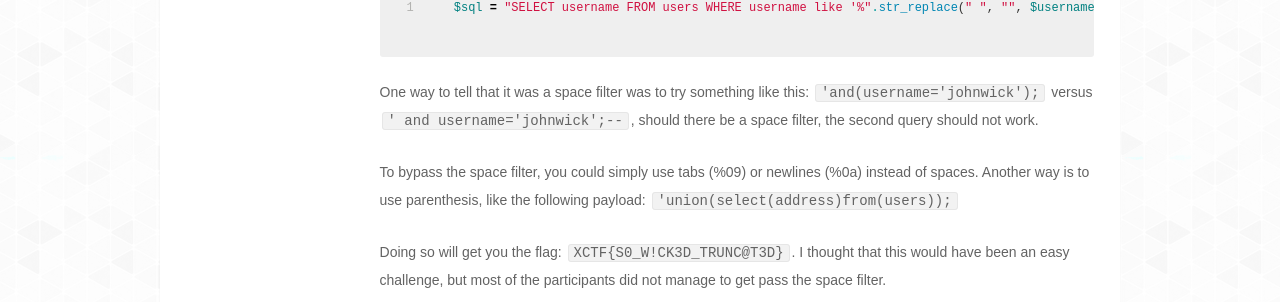
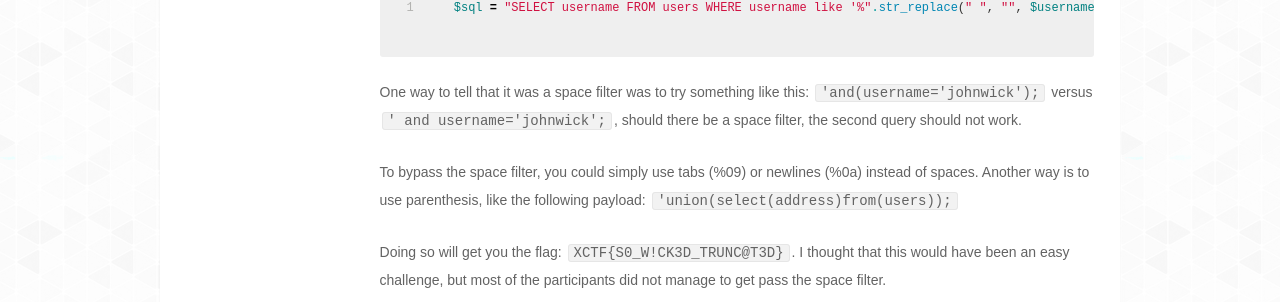
Before and after one commit to quanyang/quanyang.github.io, a Jekyll site: the page built from _posts/blog/2016-06-20-x-ctf-finals-2016-john-wick-web-15.md, in a window 1280 px wide and 900 px high, scrolled down 2894 px. Shown: the part 167-469 px from the top of the window. Built offline with Jekyll 4.4.1, drawn with Linux system fonts in a browser that asks for light colours; nearby versions of some CDN libraries; comment, search, counter and statistics services are not loaded.

```diff
--- a/_posts/blog/2016-06-20-x-ctf-finals-2016-john-wick-web-15.md
+++ b/_posts/blog/2016-06-20-x-ctf-finals-2016-john-wick-web-15.md
@@ -62,7 +62,7 @@ The second part of the challenge is meant to be an SQL injection vulnerability.
 $sql = "SELECT username FROM users WHERE username like '%".str_replace(" ", "", $username)."%';";
 {% endhighlight %}
 
-One way to tell that it was a space filter was to try something like this: `'and(username='johnwick');` versus `' and username='johnwick';--`, should there be a space filter, the second query should not work.
+One way to tell that it was a space filter was to try something like this: `'and(username='johnwick');` versus `' and username='johnwick';`, should there be a space filter, the second query should not work.
 
 To bypass the space filter, you could simply use tabs (%09) or newlines (%0a) instead of spaces. Another way is to use parenthesis, like the following payload: `'union(select(address)from(users));`
 
```
